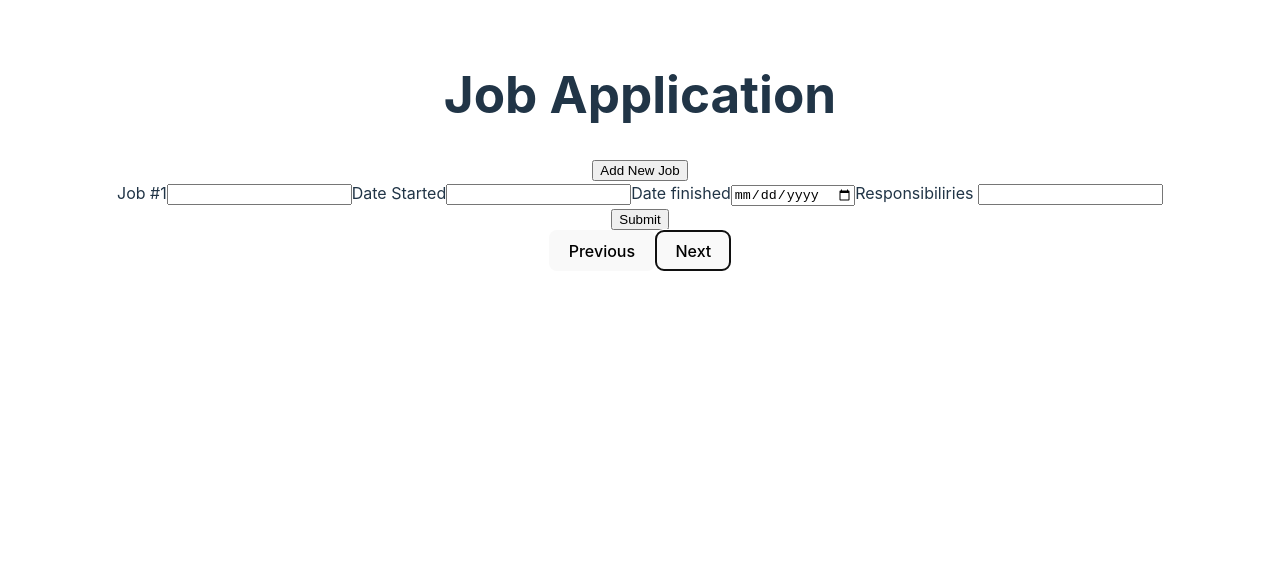
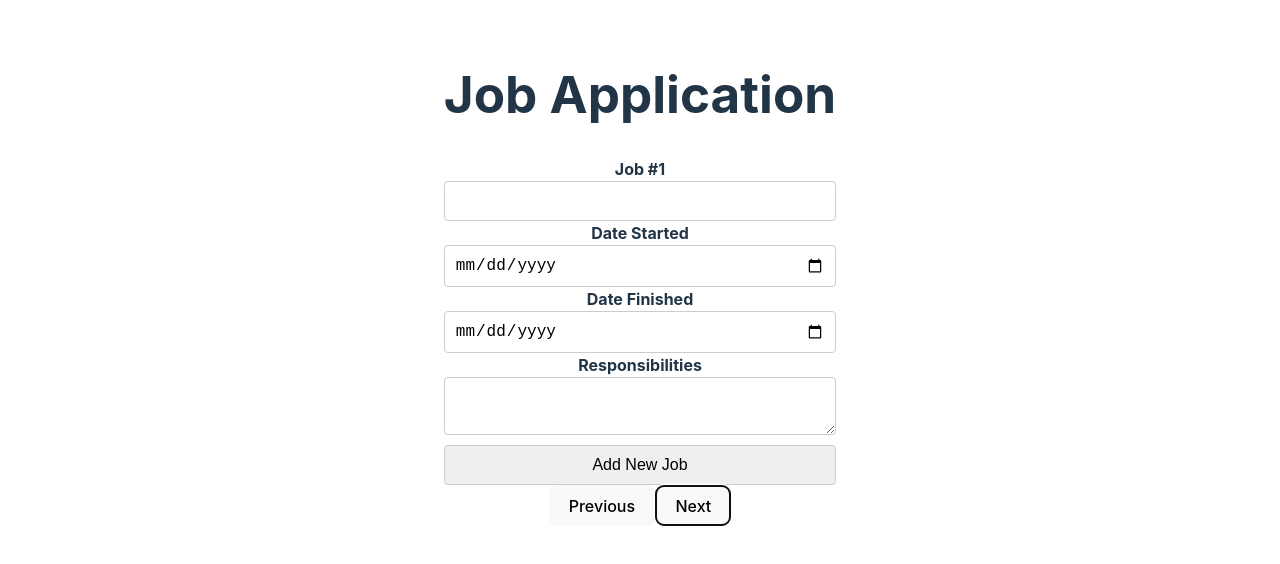
Before and after one commit to soniikot/resume-builder, a React (Vite) app: page / in a window 1280 px wide. Both pictures are taken after a click on the button "Next". Shown: the top 564 px of the page. Built offline with nearby package versions, Linux system fonts and the light colour scheme.

Commit message:
another option with useLocalStorage2

```diff
--- a/src/Components/Experience/Experience.css
+++ b/src/Components/Experience/Experience.css
@@ -1,4 +1,40 @@
-.addButton {
-  margin: 10px;
-  border: 1px solid black;
+form {
+  display: flex;
+  flex-direction: column;
+  gap: 10px;
 }
+
+input[type="button"],
+input[type="submit"],
+input[type="text"],
+input[type="date"],
+textarea {
+  padding: 10px;
+  font-size: 16px;
+  border: 1px solid #ccc;
+  border-radius: 4px;
+}
+
+label {
+  font-weight: bold;
+  margin-top: 10px;
+}
+
+div {
+  display: flex;
+  flex-direction: column;
+}
+
+div label {
+  margin-top: 0;
+}
+
+button.addButton {
+  padding: 10px 15px;
+
+  background-color: #007bff;
+}
+
+button.addButton:hover {
+  background-color: #0056b3;
+}
--- a/src/Components/Experience/Experience.jsx
+++ b/src/Components/Experience/Experience.jsx
@@ -1,4 +1,6 @@
-import React, { useState } from "react";
+import React from "react";
+import "./Experience.css";
+import { useLocalStorage2 } from "./useLocalStorage2";
 
 const Form = () => {
   const blankJob = {
@@ -8,7 +10,7 @@ const Form = () => {
     description: "",
   };
 
-  const [jobState, setJobState] = useState([{ ...blankJob }]);
+  const [jobState, setJobState] = useLocalStorage2("jobs", [{ ...blankJob }]);
 
   const addJob = () => {
     setJobState([...jobState, { ...blankJob }]);
@@ -16,24 +18,18 @@ const Form = () => {
 
   const handleJobChange = (e) => {
     const updatedJobs = [...jobState];
-    updatedJobs[e.target.dataset.idx][e.target.className] = e.target.value;
+    const idx = e.target.dataset.idx;
+    updatedJobs[idx][e.target.className] = e.target.value;
     setJobState(updatedJobs);
-  };
-
-  const handleSubmit = (e) => {
-    e.preventDefault();
-    console.log("Submitted Jobs: ", jobState);
   };
 
   return (
     <form>
-      <input type="button" value="Add New Job" onClick={addJob} />
       {jobState.map((val, idx) => {
         const jobTitleId = `jobTitle-${idx}`;
         const dateStartedId = `dateStarted-${idx}`;
-
-        const dateFinishedId = `dateStarted-${idx}`;
-        const descriptionId = `dateStarted-${idx}`;
+        const dateFinishedId = `dateFinished-${idx}`;
+        const descriptionId = `description-${idx}`;
         return (
           <div key={`job-${idx}`}>
             <label htmlFor={jobTitleId}>{`Job #${idx + 1}`}</label>
@@ -48,7 +44,7 @@ const Form = () => {
             />
             <label htmlFor={dateStartedId}>Date Started</label>
             <input
-              type="text"
+              type="date"
               name={dateStartedId}
               data-idx={idx}
               id={dateStartedId}
@@ -56,7 +52,7 @@ const Form = () => {
               value={jobState[idx].dateStarted}
               onChange={handleJobChange}
             />
-            <label htmlFor={dateFinishedId}>Date finished</label>
+            <label htmlFor={dateFinishedId}>Date Finished</label>
             <input
               type="date"
               name={dateFinishedId}
@@ -66,10 +62,8 @@ const Form = () => {
               value={jobState[idx].dateFinished}
               onChange={handleJobChange}
             />
-
-            <label htmlFor={descriptionId}>Responsibiliries </label>
-            <input
-              type="textarea"
+            <label htmlFor={descriptionId}>Responsibilities</label>
+            <textarea
               name={descriptionId}
               data-idx={idx}
               id={descriptionId}
@@ -80,8 +74,9 @@ const Form = () => {
           </div>
         );
       })}
-      <input type="submit" value="Submit" onClick={handleSubmit} />
+      <input type="button" value="Add New Job" onClick={addJob} />
     </form>
   );
 };
+
 export default Form;
--- /dev/null
+++ b/src/Components/Experience/useLocalStorage2.js
@@ -0,0 +1,15 @@
+import { useState, useEffect } from "react";
+
+export function useLocalStorage2(key, initialValue) {
+  const [storedValue, setStoredValue] = useState(() => {
+    const item = localStorage.getItem(key);
+    return item ? JSON.parse(item) : initialValue;
+  });
+
+  const setValue = (value) => {
+    setStoredValue(value);
+    localStorage.setItem(key, JSON.stringify(value));
+  };
+
+  return [storedValue, setValue];
+}
--- a/src/Components/Resume/Resume.jsx
+++ b/src/Components/Resume/Resume.jsx
@@ -7,11 +7,8 @@ export default function Resume({ setCurrentPage }) {
   const savedPhone = localStorage.getItem("phone");
   const savedAddress = localStorage.getItem("address");
 
-  const savedJobTitle = localStorage.getItem("jobTitle");
-  const savedDateStarted = localStorage.getItem("dateStarted");
-  const savedDateFinished = localStorage.getItem("DateFinished");
-  const savedDescribtion = localStorage.getItem("description");
-
+  const job = JSON.parse(localStorage.getItem("jobs"));
+  console.log(job);
   const handleEdit = (page) => {
     setCurrentPage(page);
   };
@@ -32,16 +29,18 @@ export default function Resume({ setCurrentPage }) {
         </button>
       </div>
 
-      <div className="experience">
-        <div className="fields">
-          <h3>Job Title: {savedJobTitle}</h3>
-          <h3>Date Started: {savedDateStarted}</h3>
-          <h3>Date Finished: {savedDateFinished}</h3>
-
-          <h3>Describtion: {savedDescribtion}</h3>
-        </div>
+      <div className="contact">
+        {job &&
+          job.map((job, idx) => (
+            <div className="fields" key={idx}>
+              <h3>Job Title: {job.jobTitle}</h3>
+              <h3>Date Started: {job.dateStarted}</h3>
+              <h3>Date Finished: {job.dateFinished}</h3>
+              <h3>Description: {job.description}</h3>
+            </div>
+          ))}{" "}
         <button className="edit-button" onClick={() => handleEdit(1)}>
-          edit
+          Edit
         </button>
       </div>
     </>
```
